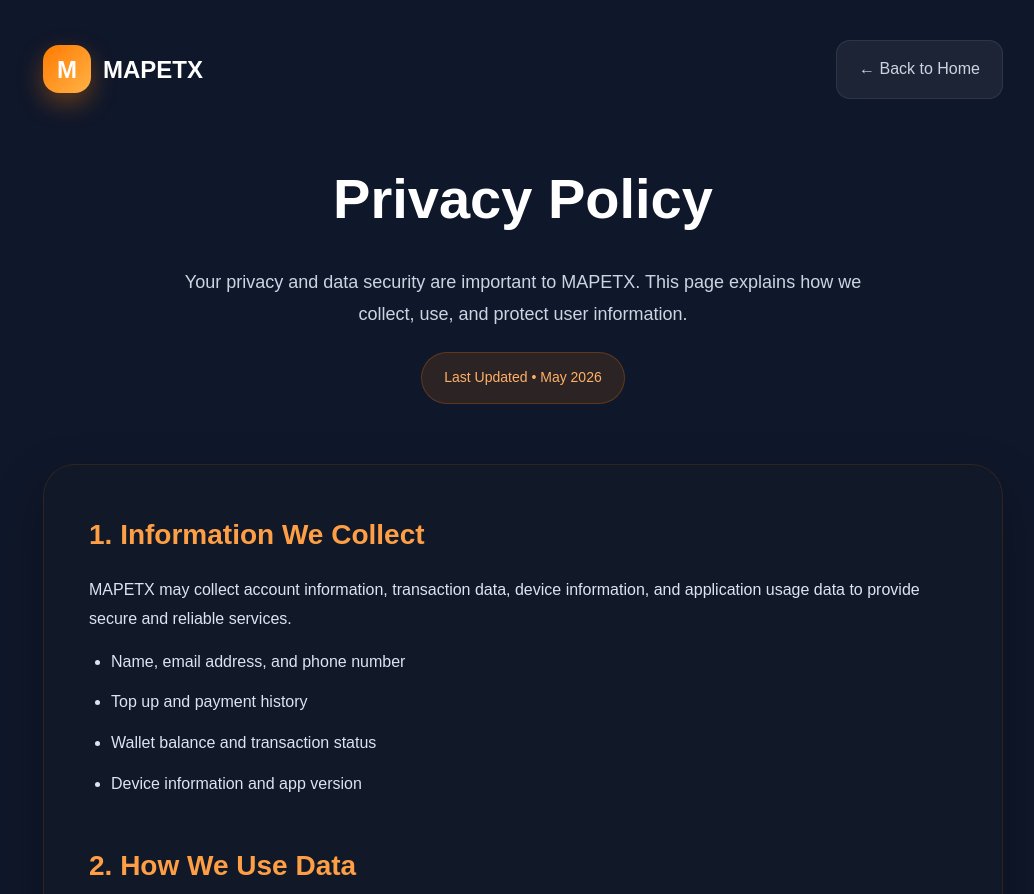
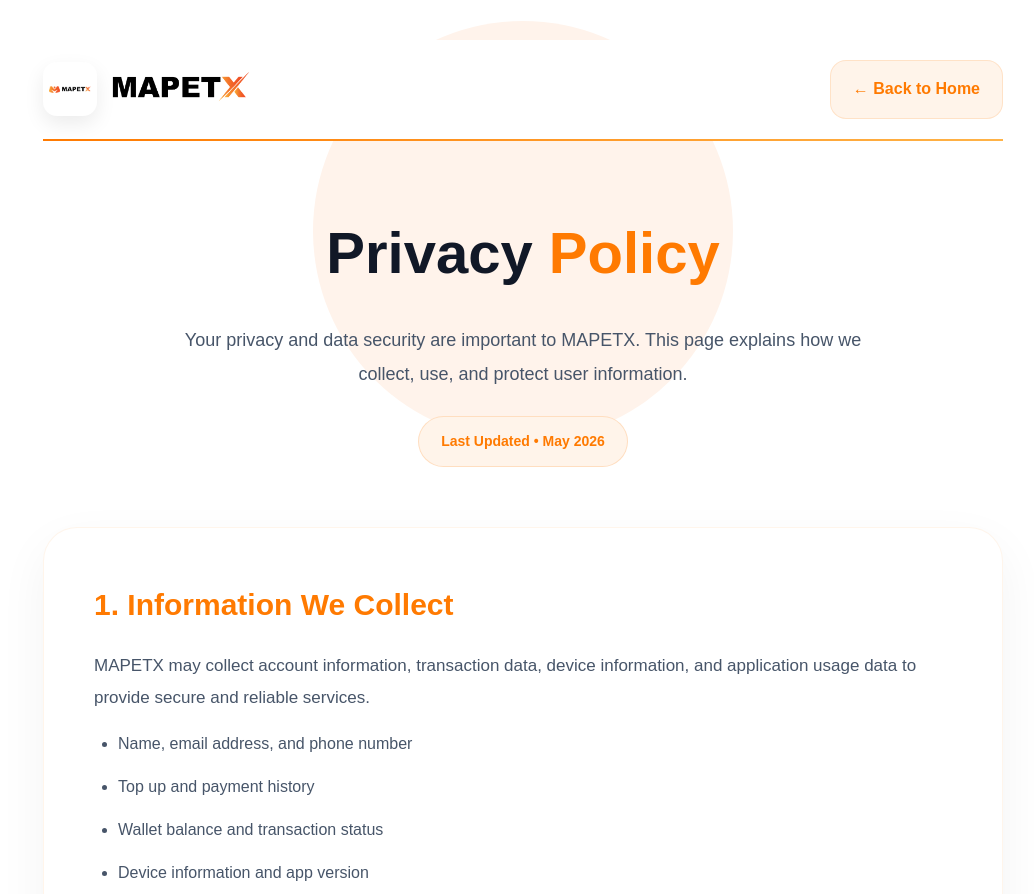
Before and after one commit to ketutmurdiana/mapetx-id, a plain HTML site: page privacy-policy.html in a window 1280 px wide. Shown: the top 894 px of the page, without its empty margins (117-1151 px from the left). Drawn offline with Linux system fonts and the light colour scheme.

Commit message:
Update privacy-policy.html

```diff
--- a/privacy-policy.html
+++ b/privacy-policy.html
@@ -6,189 +6,294 @@
   <title>MAPETX Privacy Policy</title>
 
   <style>
-    * {
-      margin: 0;
-      padding: 0;
-      box-sizing: border-box;
-      font-family: Arial, sans-serif;
+
+    *{
+      margin:0;
+      padding:0;
+      box-sizing:border-box;
+      font-family:Arial,sans-serif;
     }
 
-    body {
-      background: #0f172a;
-      color: white;
-      line-height: 1.8;
+    html{
+      scroll-behavior:smooth;
     }
 
-    a {
-      text-decoration: none;
-      color: inherit;
+    body{
+      background:#ffffff;
+      color:#111827;
+      line-height:1.8;
+      overflow-x:hidden;
     }
 
-    .container {
-      max-width: 1000px;
-      margin: auto;
-      padding: 40px 20px 80px;
+    a{
+      text-decoration:none;
+      color:inherit;
     }
 
-    .topbar {
-      display: flex;
-      justify-content: space-between;
-      align-items: center;
-      margin-bottom: 50px;
-      flex-wrap: wrap;
-      gap: 20px;
+    .container{
+      max-width:1000px;
+      margin:auto;
+      padding:40px 20px 80px;
     }
 
-    .logo {
-      display: flex;
-      align-items: center;
-      gap: 12px;
-      font-size: 24px;
-      font-weight: bold;
+    /* =========================
+       HEADER
+    ========================== */
+
+    .topbar{
+      display:flex;
+      justify-content:space-between;
+      align-items:center;
+      margin-bottom:60px;
+      flex-wrap:wrap;
+      gap:20px;
+
+      position:sticky;
+      top:0;
+      z-index:1000;
+
+      background:rgba(255,255,255,0.96);
+      backdrop-filter:blur(14px);
+
+      border-bottom:2px solid transparent;
+      border-image:linear-gradient(to right,#ff7a01,#ffb347) 1;
+
+      padding:20px 0;
     }
 
-    .logo-icon {
-      width: 48px;
-      height: 48px;
-      border-radius: 16px;
-      background: linear-gradient(135deg,#ff7a01,#ffb347);
-      display: flex;
-      align-items: center;
-      justify-content: center;
-      box-shadow: 0 10px 25px rgba(255,122,1,0.35);
+    .logo{
+      display:flex;
+      align-items:center;
+      gap:14px;
     }
 
-    .back-btn {
-      padding: 14px 22px;
-      border-radius: 14px;
-      background: rgba(255,255,255,0.06);
-      border: 1px solid rgba(255,255,255,0.08);
-      color: #cbd5e1;
-      transition: 0.3s;
+    .logo-image{
+      width:54px;
+      height:54px;
+      object-fit:contain;
+      border-radius:14px;
+      background:white;
+      padding:6px;
+      box-shadow:0 8px 20px rgba(0,0,0,0.08);
     }
 
-    .back-btn:hover {
-      background: rgba(255,255,255,0.1);
+    .nama-image{
+      height:34px;
+      width:auto;
+      object-fit:contain;
     }
 
-    .hero {
-      text-align: center;
-      margin-bottom: 60px;
+    .back-btn{
+      padding:14px 22px;
+      border-radius:16px;
+      background:#fff4ea;
+      border:1px solid rgba(255,122,1,0.15);
+      color:#ff7a01;
+      font-weight:bold;
+      transition:0.3s;
     }
 
-    .hero h1 {
-      font-size: 56px;
-      margin-bottom: 16px;
+    .back-btn:hover{
+      background:#ffe7d3;
     }
 
-    .hero p {
-      color: #cbd5e1;
-      max-width: 700px;
-      margin: auto;
-      font-size: 18px;
+    /* =========================
+       HERO
+    ========================== */
+
+    .hero{
+      text-align:center;
+      margin-bottom:60px;
+      position:relative;
     }
 
-    .badge {
-      display: inline-block;
-      margin-top: 22px;
-      padding: 12px 22px;
-      border-radius: 999px;
-      background: rgba(255,122,1,0.12);
-      border: 1px solid rgba(255,122,1,0.25);
-      color: #ffb066;
-      font-size: 14px;
+    .hero::before{
+      content:'';
+      position:absolute;
+      width:420px;
+      height:420px;
+      background:#fff3eb;
+      border-radius:50%;
+      top:-180px;
+      left:50%;
+      transform:translateX(-50%);
+      z-index:-1;
     }
 
-    .card {
-      background: #111827;
-      border-radius: 32px;
-      padding: 45px;
-      border: 1px solid rgba(255,122,1,0.12);
-      box-shadow: 0 20px 50px rgba(0,0,0,0.28);
+    .hero h1{
+      font-size:58px;
+      margin-bottom:18px;
+      font-weight:800;
     }
 
-    .section {
-      margin-bottom: 42px;
+    .hero span{
+      color:#ff7a01;
     }
 
-    .section h2 {
-      color: #ff9f45;
-      margin-bottom: 16px;
-      font-size: 28px;
+    .hero p{
+      color:#475569;
+      max-width:720px;
+      margin:auto;
+      font-size:18px;
+      line-height:1.9;
     }
 
-    .section p {
-      color: #dbe4f0;
-      margin-bottom: 14px;
+    .badge{
+      display:inline-block;
+      margin-top:24px;
+      padding:12px 22px;
+      border-radius:999px;
+      background:#fff4ea;
+      border:1px solid rgba(255,122,1,0.18);
+      color:#ff7a01;
+      font-size:14px;
+      font-weight:700;
     }
 
-    ul {
-      padding-left: 22px;
-      color: #dbe4f0;
+    /* =========================
+       CARD
+    ========================== */
+
+    .card{
+      background:white;
+      border-radius:34px;
+      padding:50px;
+      border:1px solid rgba(255,122,1,0.08);
+      box-shadow:0 18px 50px rgba(0,0,0,0.05);
     }
 
-    li {
-      margin-bottom: 12px;
+    .section{
+      margin-bottom:42px;
     }
 
-    .footer {
-      text-align: center;
-      margin-top: 55px;
-      color: #94a3b8;
-      font-size: 14px;
+    .section:last-child{
+      margin-bottom:0;
     }
 
-    .contact-box {
-      margin-top: 20px;
-      background: rgba(255,122,1,0.08);
-      border: 1px solid rgba(255,122,1,0.18);
-      border-radius: 22px;
-      padding: 24px;
+    .section h2{
+      color:#ff7a01;
+      margin-bottom:18px;
+      font-size:30px;
     }
 
-    .contact-box strong {
-      display: block;
-      margin-bottom: 10px;
-      color: #ffb066;
+    .section p{
+      color:#475569;
+      margin-bottom:16px;
+      font-size:17px;
+      line-height:1.9;
     }
 
-    .contact-box a {
-      color: #ffffff;
+    ul{
+      padding-left:24px;
+      color:#475569;
     }
 
-    @media(max-width: 768px) {
-      .hero h1 {
-        font-size: 40px;
+    li{
+      margin-bottom:14px;
+      line-height:1.8;
+    }
+
+    /* =========================
+       CONTACT BOX
+    ========================== */
+
+    .contact-box{
+      margin-top:20px;
+      background:#fff7f0;
+      border:1px solid rgba(255,122,1,0.12);
+      border-left:5px solid #ff7a01;
+      border-radius:22px;
+      padding:26px;
+    }
+
+    .contact-box strong{
+      display:block;
+      margin-bottom:12px;
+      color:#ff7a01;
+      font-size:18px;
+    }
+
+    .contact-box a{
+      color:#111827;
+      font-weight:bold;
+    }
+
+    /* =========================
+       FOOTER
+    ========================== */
+
+    .footer{
+      text-align:center;
+      margin-top:60px;
+      color:#64748b;
+      font-size:15px;
+    }
+
+    /* =========================
+       RESPONSIVE
+    ========================== */
+
+    @media(max-width:768px){
+
+      .hero h1{
+        font-size:42px;
       }
 
-      .card {
-        padding: 28px;
+      .card{
+        padding:32px 24px;
       }
 
-      .topbar {
-        flex-direction: column;
-        align-items: flex-start;
+      .topbar{
+        flex-direction:column;
+        align-items:flex-start;
       }
+
+      .nama-image{
+        height:28px;
+      }
+
+      .section h2{
+        font-size:25px;
+      }
+
     }
+
   </style>
 </head>
+
 <body>
 
   <div class="container">
 
+    <!-- =========================
+         HEADER
+    ========================== -->
+
     <div class="topbar">
+
       <div class="logo">
-        <div class="logo-icon">M</div>
-        MAPETX
+
+        <img src="logo_mapetx.png" class="logo-image">
+
+        <img src="nama_mapetx.png" class="nama-image">
+
       </div>
 
       <a href="/" class="back-btn">
         ← Back to Home
       </a>
+
     </div>
 
+    <!-- =========================
+         HERO
+    ========================== -->
+
     <div class="hero">
-      <h1>Privacy Policy</h1>
+
+      <h1>
+        Privacy <span>Policy</span>
+      </h1>
 
       <p>
         Your privacy and data security are important to MAPETX. This page explains how we collect, use, and protect user information.
@@ -197,11 +302,17 @@
       <div class="badge">
         Last Updated • May 2026
       </div>
+
     </div>
+
+    <!-- =========================
+         CONTENT CARD
+    ========================== -->
 
     <div class="card">
 
       <div class="section">
+
         <h2>1. Information We Collect</h2>
 
         <p>
@@ -214,33 +325,41 @@
           <li>Wallet balance and transaction status</li>
           <li>Device information and app version</li>
         </ul>
+
       </div>
 
       <div class="section">
+
         <h2>2. How We Use Data</h2>
 
         <p>
           User information is used to process transactions, improve service quality, maintain platform security, and support customer service operations.
         </p>
+
       </div>
 
       <div class="section">
+
         <h2>3. Payment Processing</h2>
 
         <p>
           Payments and top up services may be processed through trusted third-party payment providers such as Midtrans.
         </p>
+
       </div>
 
       <div class="section">
+
         <h2>4. Data Security</h2>
 
         <p>
           MAPETX uses secure cloud infrastructure and modern technologies to help protect user information from unauthorized access or misuse.
         </p>
+
       </div>
 
       <div class="section">
+
         <h2>5. Third-Party Services</h2>
 
         <ul>
@@ -248,27 +367,43 @@
           <li>Midtrans</li>
           <li>Google Play Services</li>
         </ul>
+
       </div>
 
       <div class="section">
+
         <h2>6. User Rights</h2>
 
         <p>
           Users may request updates, corrections, or deletion of personal information in accordance with applicable regulations.
         </p>
+
       </div>
 
       <div class="section">
+
         <h2>7. Contact Information</h2>
 
         <div class="contact-box">
+
           <strong>MAPETX Support</strong>
 
-          <p>Email: <a href="mailto:mapetx.app@gmail.com">mapetx.app@gmail.com</a></p>
+          <p>
+            Email:
+            <a href="mailto:mapetx.id@gmail.com">
+              mapetx.id@gmail.com
+            </a>
+          </p>
+
         </div>
+
       </div>
 
     </div>
+
+    <!-- =========================
+         FOOTER
+    ========================== -->
 
     <div class="footer">
       © 2026 MAPETX. All rights reserved.
```
